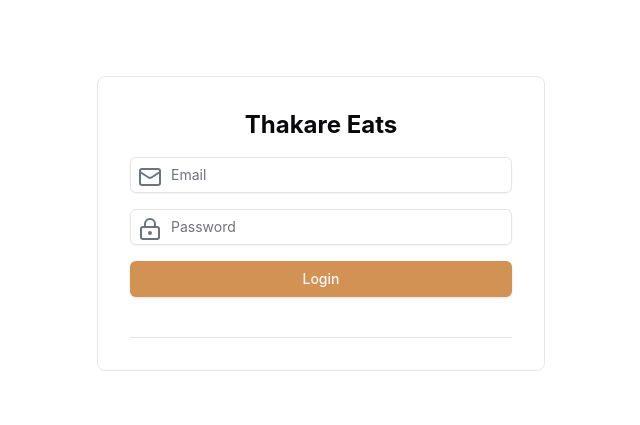
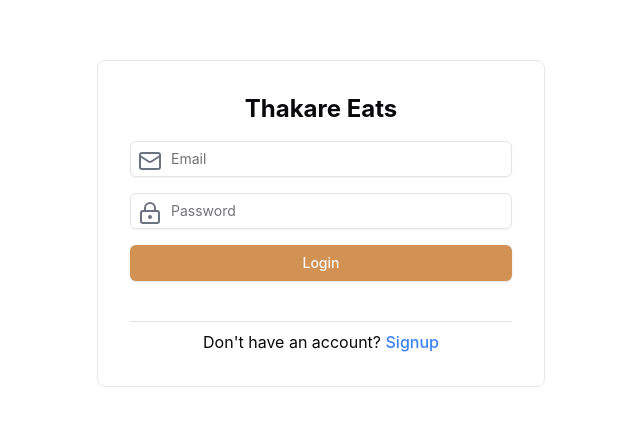
Before and after one commit to akshaysthakare/Restaurant-Website, a React (Vite) app in the folder client/: page /login in a window 1280 px wide. Shown: the part 209-634 px from the top of the page, without its empty margins (351-991 px from the left). Built offline with nearby package versions, Linux system fonts and the light colour scheme.

Commit message:
added routes for login signup and mainpage (login completed)

```diff
--- a/client/src/App.tsx
+++ b/client/src/App.tsx
@@ -1,6 +1,31 @@
 
 import './App.css'
 import Login from './auth/login'
+
+import { createBrowserRouter, RouterProvider } from 'react-router-dom'
+import MainLayout from './MainLayout'
+import Signup from './auth/Signup'
+
+const appRouter = createBrowserRouter([
+  {
+    path: "/",
+    element: <MainLayout />,
+    // children: [
+    //   {
+    //     path: "/login"
+    //   }
+    // ]
+  },
+  {
+    path: "/login",
+    element: <Login />
+  },
+  {
+    path: "/signup",
+    element: <Signup />
+  },
+
+])
 
 function App() {
 
@@ -8,7 +33,9 @@ function App() {
   return (
     <>
       <main>
-        <Login />
+        <RouterProvider router={appRouter}>
+
+        </RouterProvider>
       </main>
     </>
   )
--- /dev/null
+++ b/client/src/MainLayout.tsx
@@ -0,0 +1,7 @@
+const MainLayout = () => {
+  return (
+    <div>MainLayout</div>
+  )
+}
+
+export default MainLayout
--- /dev/null
+++ b/client/src/auth/Signup.tsx
@@ -0,0 +1,7 @@
+const Signup = () => {
+  return (
+    <div>Signup</div>
+  )
+}
+
+export default Signup
--- a/client/src/auth/login.tsx
+++ b/client/src/auth/login.tsx
@@ -2,7 +2,7 @@ import { Button } from "@/components/ui/button";
 import { Input } from "@/components/ui/input";
 import { Separator } from "@/components/ui/separator";
 import { Loader2, LockKeyhole, Mail } from "lucide-react";
-// import { Link } from "react-router-dom";
+import { Link } from "react-router-dom";
 
 const Login = () => {
   const loading = false;
@@ -34,7 +34,9 @@ const Login = () => {
           }
         </div>
         <Separator />
-
+        <p className="mt-2">Don't have an account?{" "}
+          <Link to="/signup" className="text-blue-500">Signup</Link>
+        </p>
       </form>
     </div>
   )
```
